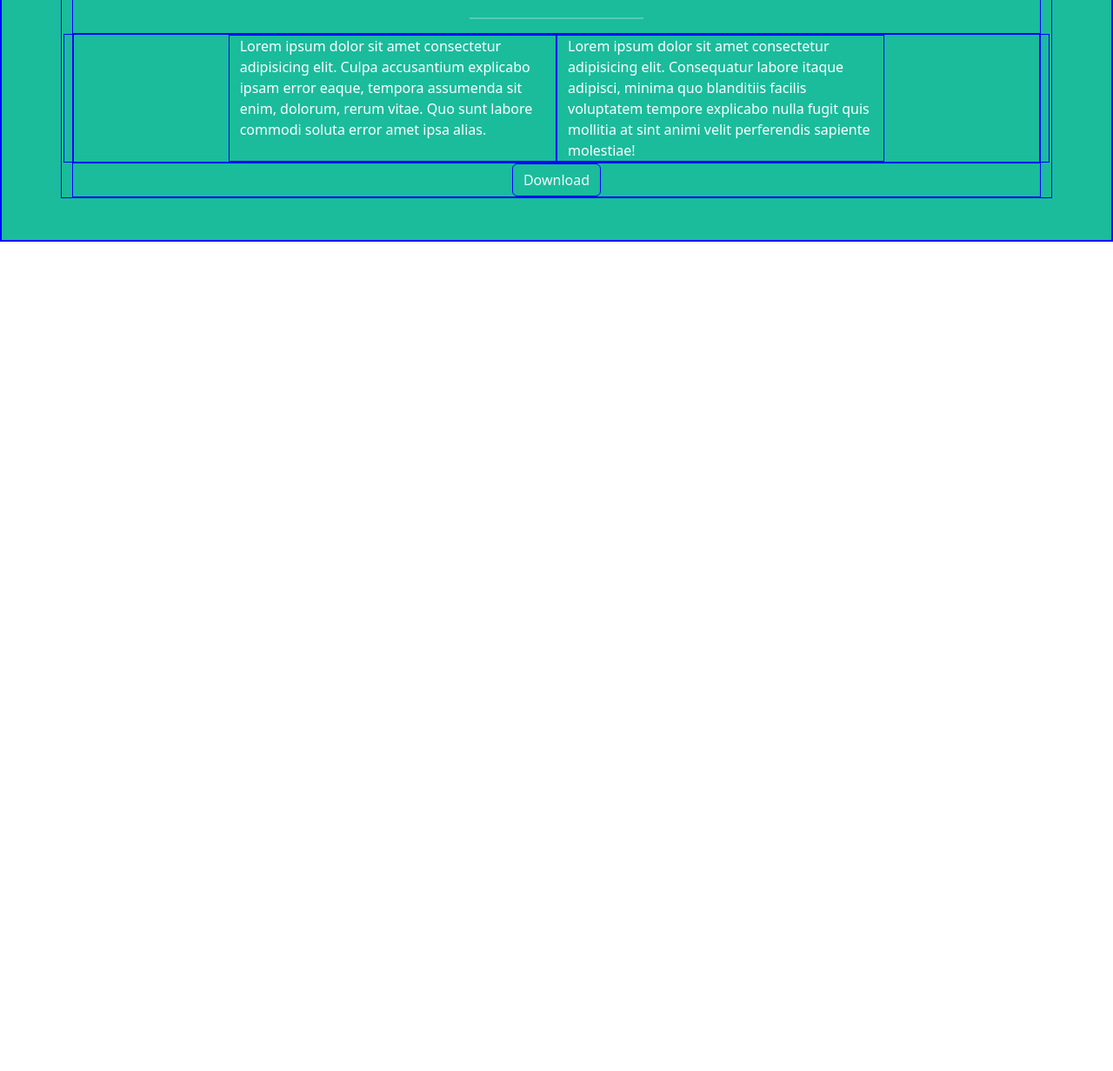
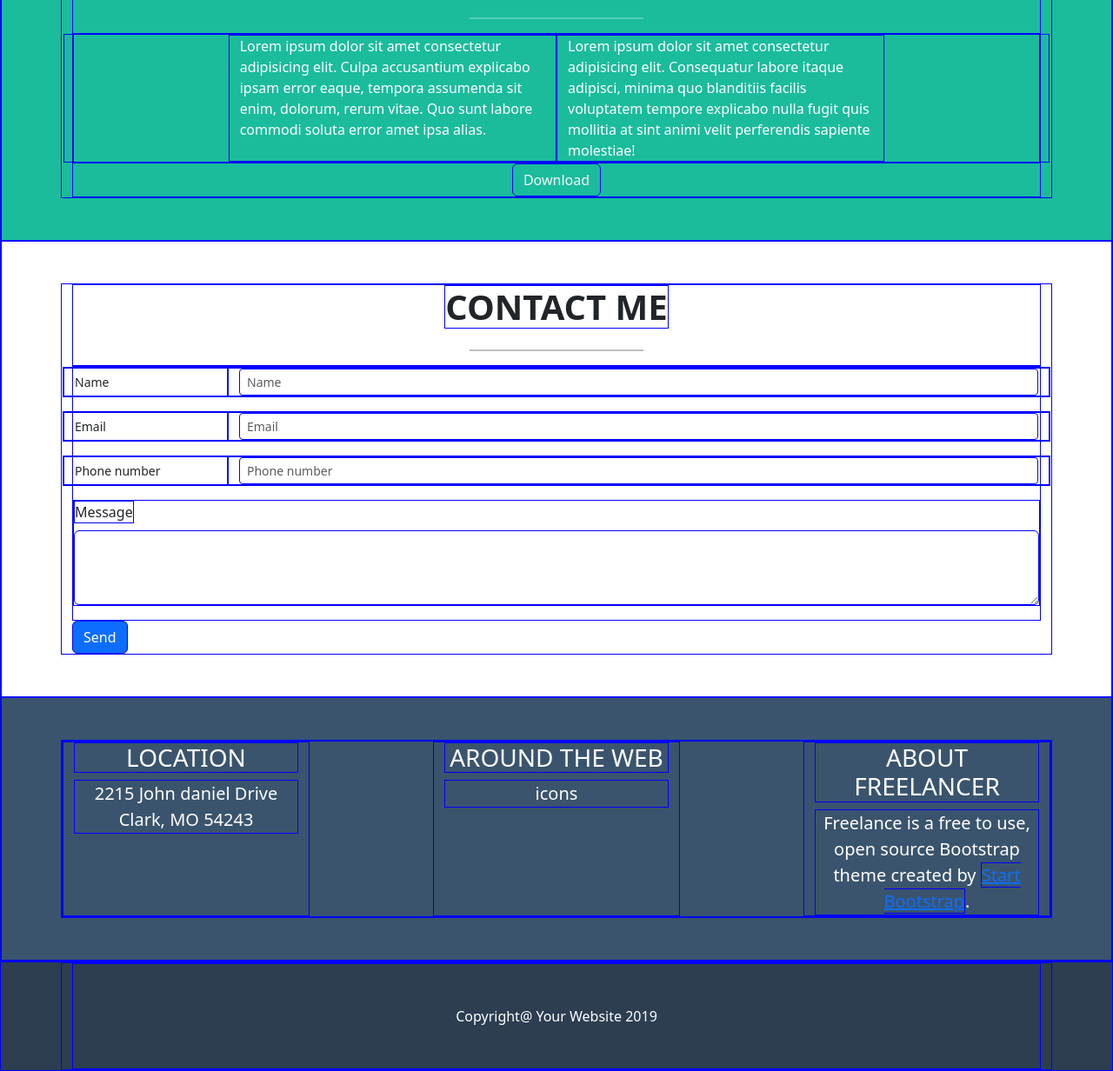
Before and after one commit to AliceCaselli/html-css-bootstrap-freelancer, a plain HTML site: page index.html in a window 1280 px wide. Shown: the part 724-1956 px from the top of the page at 87% size. Before the commit the page ends 1002 px from the top, so only its background shows below. Drawn offline with nearby package versions, Linux system fonts and the light colour scheme.

Commit message:
contacts section + footer

```diff
--- a/css/style.css
+++ b/css/style.css
@@ -37,3 +37,18 @@ main .py-5 .container .d-flex.flex-column.align-items-center hr{
     width: 200px;
     /*test*/
 }
+
+.__contacts{
+    background-color: #3a546d;
+    color: white;
+}
+
+
+
+
+/*---footer---*/
+
+footer{
+    background-color: #2c3e50;
+    color: white;
+}
--- a/index.html
+++ b/index.html
@@ -155,11 +155,98 @@
 
         </section>
 
+        <section class="py-5">
 
+            <div class="container">
 
+                <div class="d-flex flex-column align-items-center">
 
+                    <h2 class="fs-1 fw-bold">CONTACT ME</h2>
+
+                    <hr>
+
+                </div>
+
+                <div>
+
+                    <div class="row mb-3">
+                        <label for="colFormLabelSm" class="col-sm-2 col-form-label col-form-label-sm">Name</label>
+                        <div class="col-sm-10">
+                          <input type="email" class="form-control form-control-sm" id="colFormLabelSm" placeholder="Name">
+                        </div>
+                    </div>
+
+                    <div class="row mb-3">
+                        <label for="colFormLabelSm" class="col-sm-2 col-form-label col-form-label-sm">Email</label>
+                        <div class="col-sm-10">
+                          <input type="email" class="form-control form-control-sm" id="colFormLabelSm" placeholder="Email">
+                        </div>
+                    </div>
+
+                    <div class="row mb-3">
+                        <label for="colFormLabelSm" class="col-sm-2 col-form-label col-form-label-sm">Phone number</label>
+                        <div class="col-sm-10">
+                          <input type="email" class="form-control form-control-sm" id="colFormLabelSm" placeholder="Phone number">
+                        </div>
+                    </div>
+
+                    <div class="mb-3">
+                        <label for="exampleFormControlTextarea1" class="form-label">Message</label>
+                        <textarea class="form-control" id="exampleFormControlTextarea1" rows="3"></textarea>
+                    </div>
+
+                </div>
+
+                <button type="button" class="btn btn-primary">Send</button>
+
+            </div>
+
+        </section>
+
+        <section class="py-5 __contacts">
+
+            <div class="container">
+
+                <div class="row d-flex flex-row justify-content-between">
+
+                    <div class="col-3 d-flex flex-column text-center">
+
+                        <h2 class="fs-3">LOCATION</h2>
+
+                        <span class="fs-5">2215 John daniel Drive Clark, MO 54243</span>
+
+                    </div>
+
+                    <div class="col-3 d-flex flex-column text-center">
+
+                        <h2 class="fs-3">AROUND THE WEB</h2>
+                        <span class="fs-5">icons</span>
+
+                    </div>
+
+                    <div class="col-3 d-flex flex-column text-center">
+
+                        <h2 class="fs-3">ABOUT FREELANCER</h2>
+                        <span class="fs-5">Freelance is a free to use, open source Bootstrap theme created by <a href="#">Start Bootstrap</a>.</span>
+
+                    </div>
+
+                </div>
+
+            </div>
+
+        </section>
 
     </main>
 
+    <footer>
+
+        <div class="container">
+            <div class="py-5 d-flex justify-content-center fs-6">
+                Copyright@ Your Website 2019
+            </div>
+        </div>
+    </footer>
+
 </body>
 </html>
```
